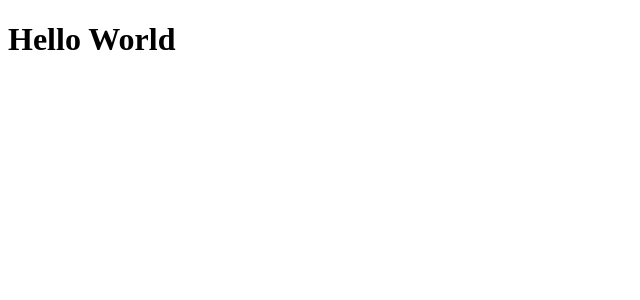
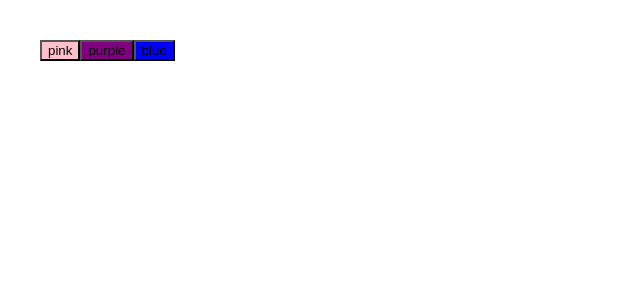
Before and after one commit to mle4d/secondReact, a React app: page / in a window 1280 px wide. Shown: the top 300 px of the page, without its empty margins (0-640 px from the left). Built offline with nearby package versions, Linux system fonts and the light colour scheme.

Commit message:
wow color buttons working!

```diff
--- a/src/components/App.js
+++ b/src/components/App.js
@@ -1,5 +1,10 @@
 import React from 'react';
+import Color from './Color';
 
 export default function App() {
-  return <h1>Hello World</h1>;
+  return (
+    <>
+    <Color colors={['pink', 'purple', 'blue']} />
+    </>
+  );
 }
--- a/src/components/color.css
+++ b/src/components/color.css
@@ -1,8 +1,6 @@
 .Color {
-  button {
-    padding: 1em;
+    padding: 2em;
 }
-
     .pink {
       background-color: #9999FF;
     }
@@ -13,6 +11,4 @@
 
     .blue {
       background-color: #99CCFF;
-    color: white;
     }
-}
```
Also changed, not shown: src/components/Color.js (+7 -1 lines). Lines whose indentation alone changed are shown as unchanged.
